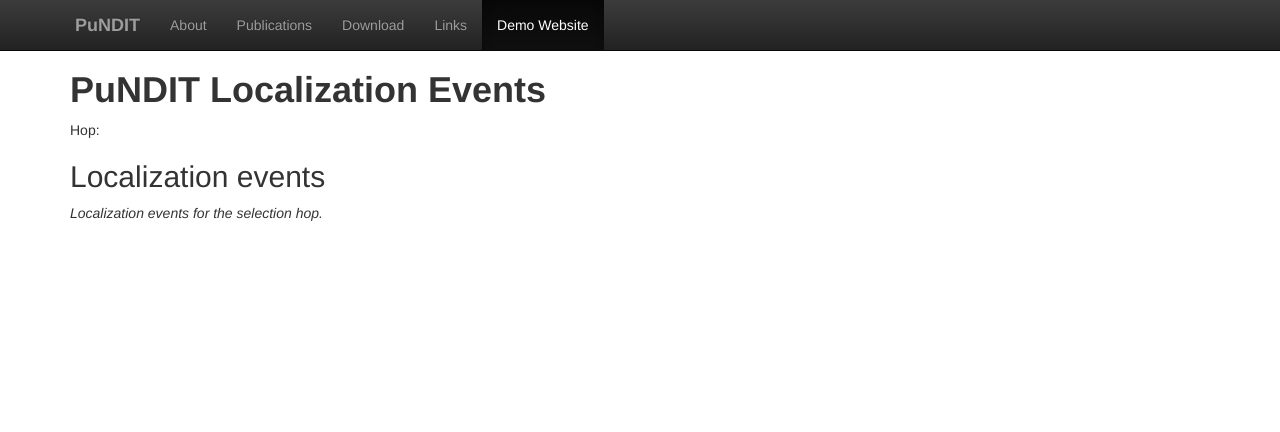
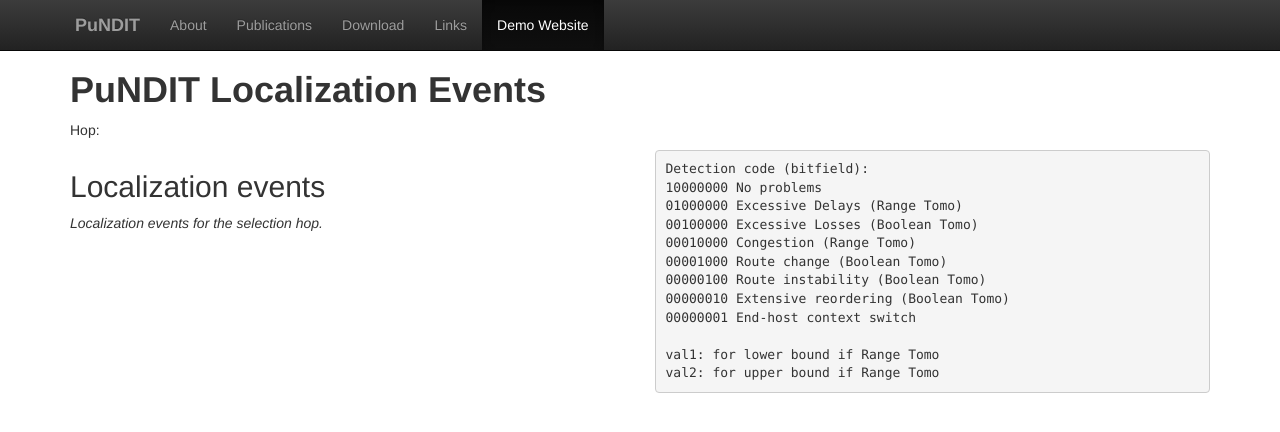
Before and after one commit to pundit-project/pundit, a website: page public_html/localizationEvents.html in a window 1280 px wide. Drawn offline with nearby package versions, Linux system fonts and the light colour scheme; a script that the page names is missing.

Commit message:
Adding localizationEvents to index and adding a legend

```diff
--- a/public_html/localizationEvents.html
+++ b/public_html/localizationEvents.html
@@ -75,9 +75,26 @@
                         <h1><b>PuNDIT Localization Events</b> <i id="path"></i></h1>
                         <!--<script>document.getElementById("path").innerHTML = src + " - " + dst;</script>-->
                         <p>Hop: <span class="wp-combobox" data-channel="=columnOf('hops', &quot;name&quot;)" data-selection-channel="loc/hop"></span></p>
-                        <h2>Localization events</h2>
+                    </div>
+                    <div class="col-md-6">
+                       <h2>Localization events</h2>
                         <p><i>Localization events for the selection hop.</i></p>
                         <div id="report" class="wp-table" data-channel="=formula(concat(&quot;localizationEvents/&quot;, 'loc/hop'))"></div>
+                    </div>
+                    <div class="col-md-6">
+                        <pre>Detection code (bitfield):
+10000000 No problems
+01000000 Excessive Delays (Range Tomo)
+00100000 Excessive Losses (Boolean Tomo)
+00010000 Congestion (Range Tomo)
+00001000 Route change (Boolean Tomo)
+00000100 Route instability (Boolean Tomo)
+00000010 Extensive reordering (Boolean Tomo)
+00000001 End-host context switch
+
+val1: for lower bound if Range Tomo
+val2: for upper bound if Range Tomo
+</pre>
                     </div>
                 </div>
             </div>
```
Also changed, not shown: public_html/index.html (+4 -0 lines).
